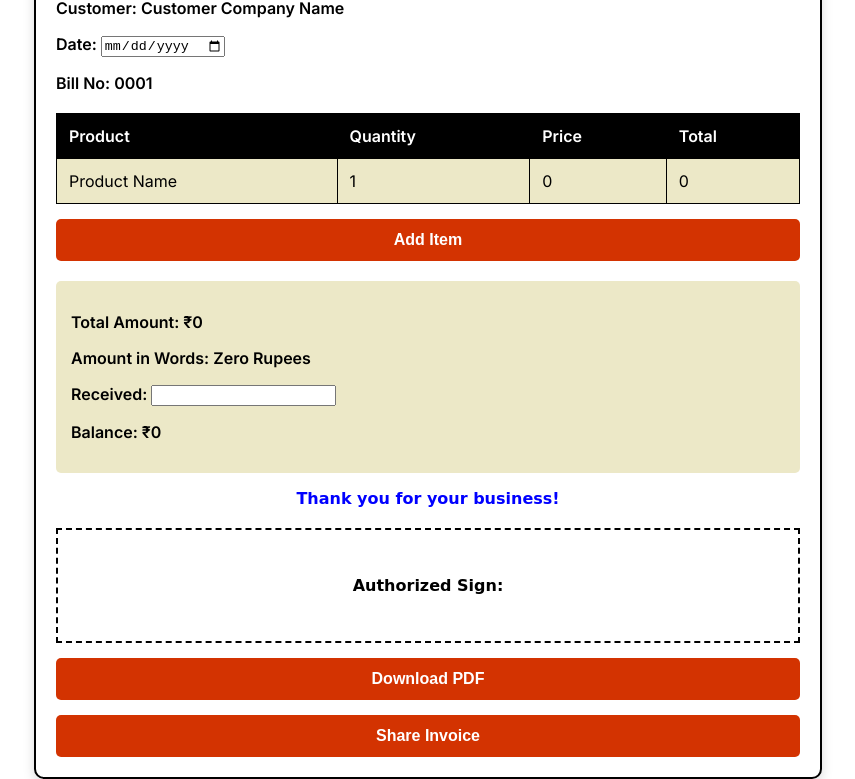
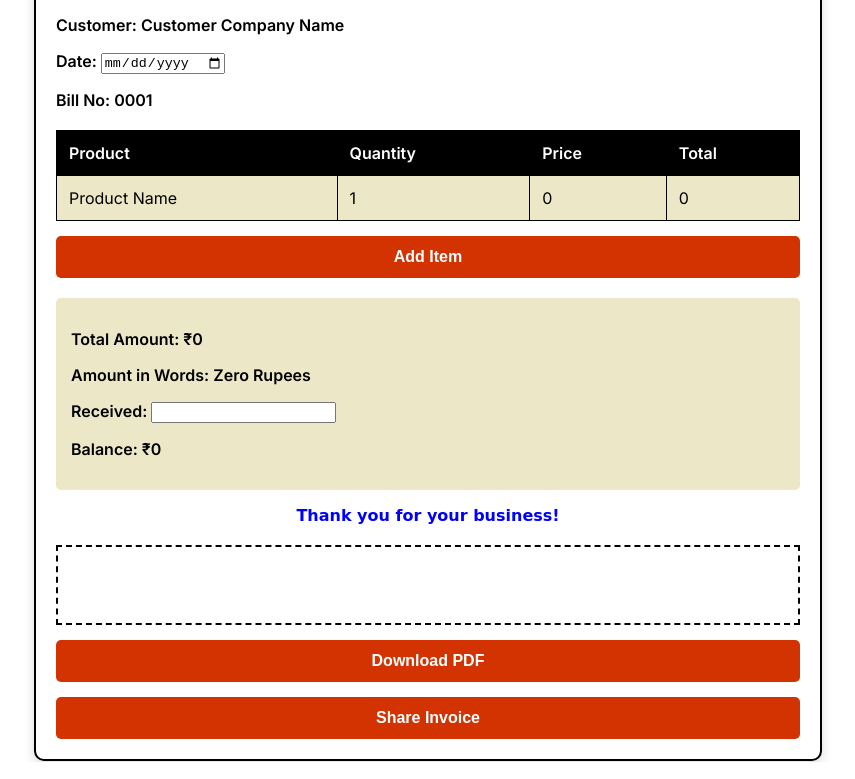
Before and after one commit to Mogee0/Munch-BS01, a plain HTML site: page index.html in a window 1280 px wide. Shown: the part 78-857 px from the top of the page, without its empty margins (212-1067 px from the left). Drawn offline with Linux system fonts and the light colour scheme; a web font is replaced by a local one.

Commit message:
Update index.html

```diff
--- a/index.html
+++ b/index.html
@@ -48,7 +48,7 @@
         <footer>
             <p>Thank you for your business!</p>
             <div class="signature-box">
-                <p>Authorized Sign:</p>
+                <p> </p>
                 <div class="sign-area"></div>
             </div>
          <div>
```
